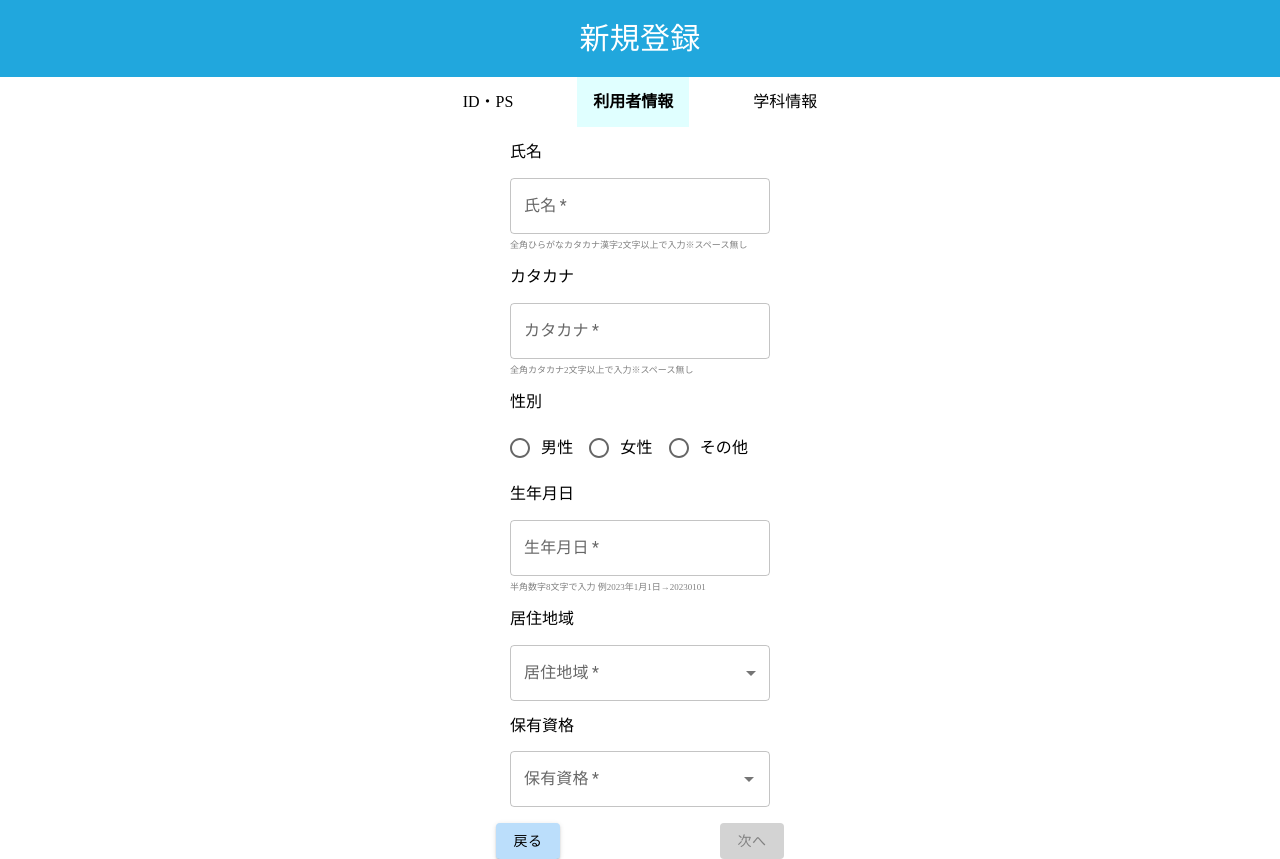
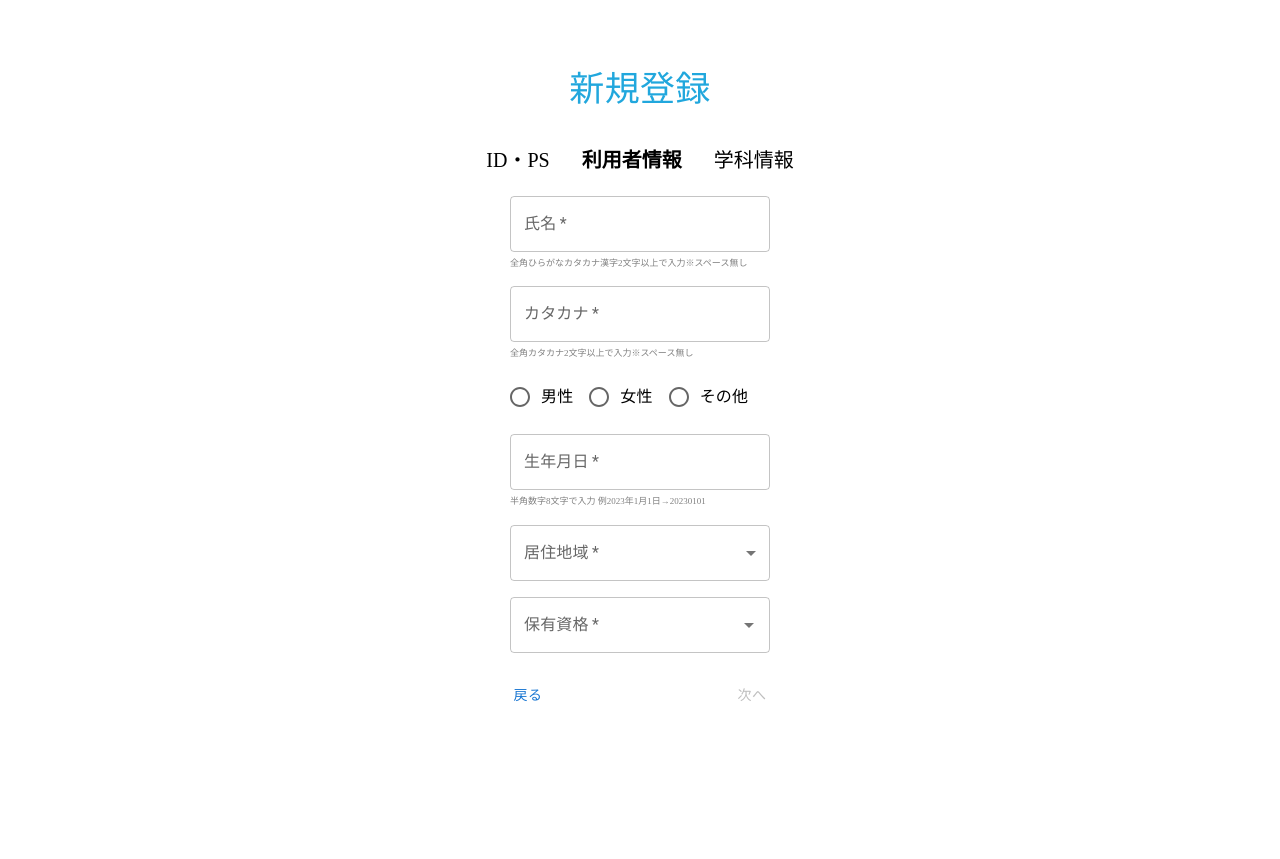
Before and after one commit to hayatosuzuki3228/CVAISotuken, a React (Vite) app: page /adduser in a window 1280 px wide. After the commit the page ends 800 px from the top, so only its background shows below. Built offline with nearby package versions, Linux system fonts and the light colour scheme.

Commit message:
新規登録画面デザインログイン画面に寄せた

```diff
--- a/src/Page/NewUser/addstudent.jsx
+++ b/src/Page/NewUser/addstudent.jsx
@@ -62,9 +62,6 @@ export function Addstudent() {
     }
   };
 
-  const enabledButtonStyle = { backgroundColor: "#bbdefb", color: "#000000" };
-  const disabledButtonStyle = { backgroundColor: "#d3d3d3", color: "#808080" };
-
   const isDifferent = email !== remail;
   const isDifferent1 = pass !== rpass;
 
@@ -122,30 +119,33 @@ export function Addstudent() {
 
   return (
     <>
-      <Box bgcolor="#21a7dd" p={2}>
-        <Stack justifyContent="center" alignItems="center">
-          <Typography fontSize={30} color="white">
+      <Box
+        sx={{
+          marginTop: 8,
+          display: "flex",
+          flexDirection: "column",
+          alignItems: "center",
+        }}
+      >
+        <Typography fontSize={35} color="#21a7dd">
           新規登録
         </Typography>
-        </Stack>
-      </Box>
+        <p></p>
         <Stack
           direction="row"
-        spacing={8}
+          spacing={4}
           justifyContent="center"
           alignItems="center"
         >
-        <Box bgcolor="#e0ffff" p={2}>
+          <Box fontSize={20}>
             <strong>ID・PS </strong>
           </Box>
-        <Box>利用者情報</Box>
-        <Box>学科情報</Box>
+          <Box fontSize={20}>利用者情報</Box>
+          <Box fontSize={20}>学科情報</Box>
         </Stack>
-      <Stack justifyContent="center" alignItems="center">
+        <Stack justifyContent="center" alignItems="center" padding={1}>
           <Box width={300}>
             <div>
-            <p></p>
-            <label>メールアドレス</label>
               <p></p>
               <TextField
                 fullWidth
@@ -155,7 +155,9 @@ export function Addstudent() {
                 value={email}
                 onChange={handleChange2}
                 error={error2 || isDifferent}
-              helperText={error2 ? "4文字以上50文字以下で入力してください" : ""}
+                helperText={
+                  error2 ? "4文字以上50文字以下で入力してください" : ""
+                }
               />
               <p></p>
               {message && (
@@ -168,8 +170,6 @@ export function Addstudent() {
                 </Typography>
               )}
               <p></p>
-            <label>メールアドレス(確認用)</label>
-            <p></p>
               <TextField
                 fullWidth
                 required
@@ -178,16 +178,15 @@ export function Addstudent() {
                 value={remail}
                 onChange={handleChange3}
                 error={error3 || isDifferent}
-              helperText={error3 ? "4文字以上50文字以下で入力してください" : ""}
+                helperText={
+                  error3 ? "4文字以上50文字以下で入力してください" : ""
+                }
               />
               {isDifferent && (
                 <Typography color="red" variant="body2">
                   メールアドレスが一致していません
                 </Typography>
               )}
-            <p></p>
-
-            <label>パスワード</label>
               <p></p>
               <TextField
                 fullWidth
@@ -198,13 +197,10 @@ export function Addstudent() {
                 value={pass}
                 onChange={handleChange}
                 error={error || isDifferent1}
-              helperText={error ? "4文字以上10文字以下で入力してください" : ""}
+                helperText={
+                  error ? "半角英数字4文字以上10文字以内で入力してください" : ""
+                }
               />
-            <label style={{ fontSize: "9px", color: "#808080" }}>
-              半角英数字4文字以上10文字以内で入力
-            </label>
-            <p></p>
-            {pass}
               <p></p>
               {message1 && (
                 <Typography
@@ -216,8 +212,6 @@ export function Addstudent() {
                 </Typography>
               )}
               <p></p>
-            <label>パスワード(確認用)</label>
-            <p></p>
               <TextField
                 fullWidth
                 required
@@ -227,7 +221,11 @@ export function Addstudent() {
                 value={rpass}
                 onChange={handleChange1}
                 error={error1 || isDifferent1}
-              helperText={error1 ? "4文字以上10文字以下で入力してください" : ""}
+                helperText={
+                  error1
+                    ? "半角英数字4文字以上10文字以内で入力してください"
+                    : ""
+                }
               />
               {isDifferent1 && (
                 <Typography color="red" variant="body2">
@@ -238,22 +236,12 @@ export function Addstudent() {
             </div>
           </Box>
         </Stack>
+      </Box>
       <Stack direction="row" spacing={20} justifyContent="center">
         <Box>
           <Button
-            variant="contained"
-            style={
-              isDifferent ||
-              isDifferent1 ||
-              email === "" ||
-              pass === "" ||
-              error ||
-              error1 ||
-              error2 ||
-              error3
-                ? disabledButtonStyle
-                : enabledButtonStyle
-            }
+            variant="text"
+            color="primary"
             disabled={
               isDifferent ||
               isDifferent1 ||
--- a/src/Page/NewUser/addstudentgakka.jsx
+++ b/src/Page/NewUser/addstudentgakka.jsx
@@ -60,34 +60,34 @@ export function Addstudentgakka() {
     });
   };
 
-  const enabledButtonStyle = { backgroundColor: "#bbdefb", color: "#000000" };
-  const disabledButtonStyle = { backgroundColor: "#d3d3d3", color: "#808080" };
-
   return (
     <>
-      <Box bgcolor="#21a7dd" p={2}>
-        <Stack justifyContent="center" alignItems="center">
-          <Typography fontSize={30} color="white">
+      <Box
+        sx={{
+          marginTop: 8,
+          display: "flex",
+          flexDirection: "column",
+          alignItems: "center",
+        }}
+      >
+        <Typography fontSize={35} color="#21a7dd">
           新規登録
         </Typography>
-        </Stack>
-      </Box>
+        <p></p>
         <Stack
           direction="row"
-        spacing={8}
+          spacing={4}
           justifyContent="center"
           alignItems="center"
         >
-        <Box>ID・PS</Box>
-        <Box>利用者情報</Box>
-        <Box bgcolor="#e0ffff" p={2}>
+          <Box fontSize={20}>ID・PS</Box>
+          <Box fontSize={20}>利用者情報</Box>
+          <Box fontSize={20}>
             <strong>学科情報</strong>
           </Box>
         </Stack>
-      <Stack justifyContent="center" alignItems="center">
+        <Stack justifyContent="center" alignItems="center" padding={1}>
           <Box width={300}>
-          <p></p>
-          <label>学科名</label>
             <p></p>
             <TextField
               required
@@ -104,8 +104,6 @@ export function Addstudentgakka() {
                 </MenuItem>
               ))}
             </TextField>
-          <p></p>
-          <label>卒業予定年</label>
             <p></p>
             <TextField
               required
@@ -125,21 +123,18 @@ export function Addstudentgakka() {
             <p></p>
           </Box>
         </Stack>
+      </Box>
       <Stack direction="row" spacing={20} justifyContent="center">
         <Box textAlign="left">
-          <Button
-            variant="contained"
-            style={{ backgroundColor: "#bbdefb", color: "#000000" }}
-            onClick={onClick}
-          >
+          <Button variant="text" color="primary" onClick={onClick}>
             戻る
           </Button>
         </Box>
         <Box textAlign="right">
           <Button
-            style={gakka && sotu ? enabledButtonStyle : disabledButtonStyle}
+            variant="text"
+            color="primary"
             disabled={!gakka || !sotu}
-            variant="contained"
             onClick={onClick1}
           >
             次へ
--- a/src/Page/NewUser/addstudentuser.jsx
+++ b/src/Page/NewUser/addstudentuser.jsx
@@ -89,7 +89,7 @@ export function Addstudentuser() {
       {
         !namaeRegex.test(namae)
           ? setMessage1(
-              "2文字以上のひらがなカタカナ漢字を入力してください(スペースなし)"
+              "2文字以上の全角ひらがなカタカナ漢字を入力してください(スペースなし)"
             )
           : "";
       }
@@ -107,9 +107,6 @@ export function Addstudentuser() {
       }
     }
   };
-
-  const enabledButtonStyle = { backgroundColor: "#bbdefb", color: "#000000" };
-  const disabledButtonStyle = { backgroundColor: "#d3d3d3", color: "#808080" };
 
   const handleChange = (event) => {
     const newValue = event.target.value;
@@ -131,30 +128,33 @@ export function Addstudentuser() {
 
   return (
     <>
-      <Box bgcolor="#21a7dd" p={2}>
-        <Stack justifyContent="center" alignItems="center">
-          <Typography fontSize={30} color="white">
+      <Box
+        sx={{
+          marginTop: 8,
+          display: "flex",
+          flexDirection: "column",
+          alignItems: "center",
+        }}
+      >
+        <Typography fontSize={35} color="#21a7dd">
           新規登録
         </Typography>
-        </Stack>
-      </Box>
+        <p></p>
         <Stack
           direction="row"
-        spacing={8}
+          spacing={4}
           justifyContent="center"
           alignItems="center"
         >
-        <Box>ID・PS</Box>
-        <Box bgcolor="#e0ffff" p={2}>
+          <Box fontSize={20}>ID・PS</Box>
+          <Box fontSize={20}>
             <strong>利用者情報</strong>
           </Box>
-        <Box>学科情報</Box>
+          <Box fontSize={20}>学科情報</Box>
         </Stack>
-      <Stack justifyContent="center" alignItems="center">
+        <Stack justifyContent="center" alignItems="center" padding={1}>
           <Box width={260}>
             <div>
-            <p></p>
-            <label>氏名</label>
               <p></p>
               <TextField
                 fullWidth
@@ -178,8 +178,6 @@ export function Addstudentuser() {
                 </Typography>
               )}
               <p></p>
-            <label>カタカナ</label>
-            <p></p>
               <TextField
                 fullWidth
                 required
@@ -201,8 +199,6 @@ export function Addstudentuser() {
                   {message2}
                 </Typography>
               )}
-            <p></p>
-            <label>性別</label>
               <p></p>
               <RadioGroup
                 required
@@ -227,8 +223,6 @@ export function Addstudentuser() {
                 ></FormControlLabel>
               </RadioGroup>
               <p></p>
-            <label>生年月日</label>
-            <p></p>
               <TextField
                 fullWidth
                 required
@@ -251,8 +245,6 @@ export function Addstudentuser() {
                 </Typography>
               )}
               <p></p>
-            <label>居住地域</label>
-            <p></p>
               <TextField
                 required
                 id={selectBox2}
@@ -268,8 +260,6 @@ export function Addstudentuser() {
                   </MenuItem>
                 ))}
               </TextField>
-            <p></p>
-            <label>保有資格</label>
               <p></p>
             </div>
             <div>
@@ -307,30 +297,18 @@ export function Addstudentuser() {
             </div>
           </Box>
         </Stack>
+      </Box>
       <p></p>
       <Stack direction="row" spacing={20} justifyContent="center">
         <Box textAlign="left">
-          <Button
-            variant="contained"
-            style={{ backgroundColor: "#bbdefb", color: "#000000" }}
-            onClick={onClick}
-          >
+          <Button variant="text" color="primary" onClick={onClick}>
             戻る
           </Button>
         </Box>
         <Box textAlign="right">
           <Button
-            variant="contained"
-            style={
-              !area ||
-              namae === "" ||
-              kanamae === "" ||
-              birthday === "" ||
-              sikaku.length < 1 ||
-              gender === ""
-                ? disabledButtonStyle
-                : enabledButtonStyle
-            }
+            variant="text"
+            color="primary"
             disabled={
               !area ||
               namae === "" ||
```
Also changed, not shown: src/Page/NewUser/addstudentkakunin.jsx (+13 -15 lines). Lines whose indentation alone changed are shown as unchanged.
